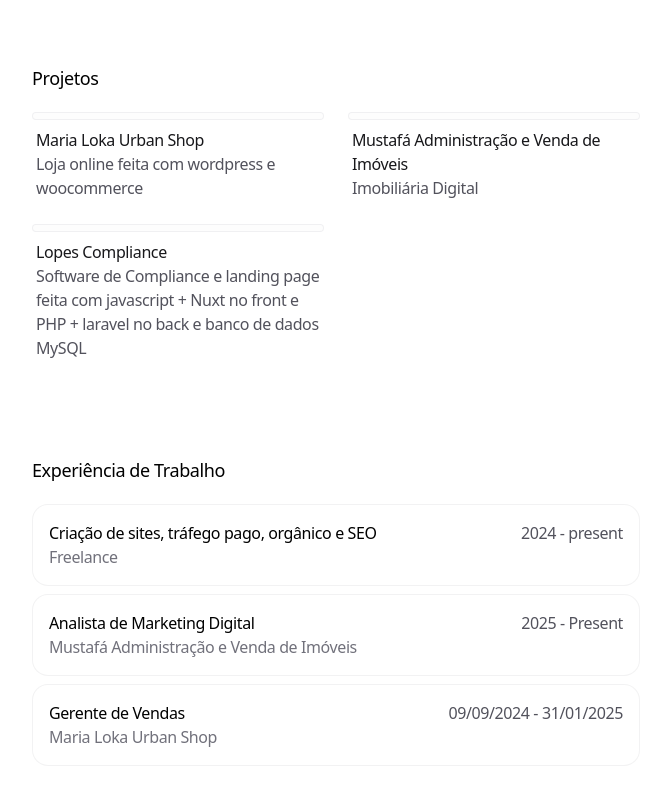
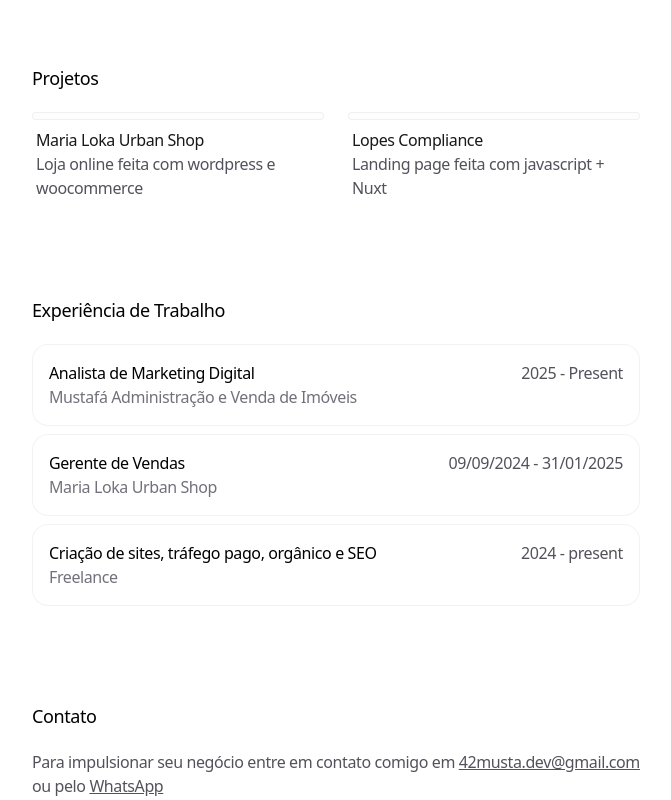
Before and after one commit to cauemustafa/cauemustafa.github.io, a Next.js app: page / in a window 1280 px wide. Shown: the part 240-1040 px from the top of the page, without its empty margins (304-975 px from the left). Built offline with nearby package versions, Linux system fonts and the light colour scheme.

Commit message:
Adição de link de contato para o whatsapp e correção de projetos

```diff
--- a/app/data.ts
+++ b/app/data.ts
@@ -37,17 +37,8 @@
     id: 'project1',
   },
   {
-    name: 'Mustafá Administração e Venda de Imóveis',
-    description: 'Imobiliária Digital',
-    link: 'https://mustafaadmimoveis.com.br/',
-    video:
-      'https://res.cloudinary.com/read-cv/video/upload/t_v_b/v1/1/profileItems/W2azTw5BVbMXfj7F53G92hMVIn32/XSfIvT7BUWbPRXhrbLed/ee6871c9-8400-49d2-8be9-e32675eabf7e.mp4?_a=DATAdtAAZAA0',
-    id: 'project2',
-  },
-  {
     name: 'Lopes Compliance',
-    description:
-      'Software de Compliance e landing page feita com javascript + Nuxt no front e PHP + laravel no back e banco de dados MySQL',
+    description: 'Landing page feita com javascript + Nuxt',
     link: 'https://lopescompliance.com/',
     video:
       'https://res.cloudinary.com/read-cv/video/upload/t_v_b/v1/1/profileItems/W2azTw5BVbMXfj7F53G92hMVIn32/XSfIvT7BUWbPRXhrbLed/ee6871c9-8400-49d2-8be9-e32675eabf7e.mp4?_a=DATAdtAAZAA0',
@@ -57,19 +48,11 @@
 
 export const WORK_EXPERIENCE: WorkExperience[] = [
   {
-    company: 'Freelance',
-    title: 'Criação de sites, tráfego pago, orgânico e SEO',
-    start: '2024',
-    end: 'present',
-    link: 'https://github.com/cauemustafa',
-    id: 'work1',
-  },
-  {
     company: 'Mustafá Administração e Venda de Imóveis',
     title: 'Analista de Marketing Digital',
     start: '2025',
     end: 'Present',
-    link: 'https:mustafaadmimoveis.com.br',
+    link: 'https://mustafaadmimoveis.com.br/',
     id: 'work2',
   },
   {
@@ -79,6 +62,14 @@
     end: '31/01/2025',
     link: 'https://marialoka.com',
     id: 'work3',
+  },
+  {
+    company: 'Freelance',
+    title: 'Criação de sites, tráfego pago, orgânico e SEO',
+    start: '2024',
+    end: 'present',
+    link: '/',
+    id: 'work1',
   },
 ]
 
@@ -100,10 +91,8 @@
     label: 'LinkedIn',
     link: 'https://www.linkedin.com/in/cauemustafa',
   },
-  {
-    label: 'Instagram',
-    link: 'https://www.instagram.com/cauemustafa',
-  },
 ]
 
 export const EMAIL = '42musta.dev@gmail.com'
+
+export const PHONE_NUMBER = '5511963785500'
--- a/app/page.tsx
+++ b/app/page.tsx
@@ -18,6 +18,7 @@
   BLOG_POSTS,
   EMAIL,
   SOCIAL_LINKS,
+  PHONE_NUMBER,
 } from './data'
 
 const VARIANTS_CONTAINER = {
@@ -255,6 +256,10 @@
           <a className="underline dark:text-zinc-300" href={`mailto:${EMAIL}`}>
             {EMAIL}
           </a>
+          {' '}ou pelo{' '}
+            <a className="underline dark:text-zinc-300" href={`https://wa.me/${PHONE_NUMBER}`}>
+            WhatsApp
+            </a>
         </p>
         <div className="flex items-center justify-start space-x-3">
           {SOCIAL_LINKS.map((link) => (
```
